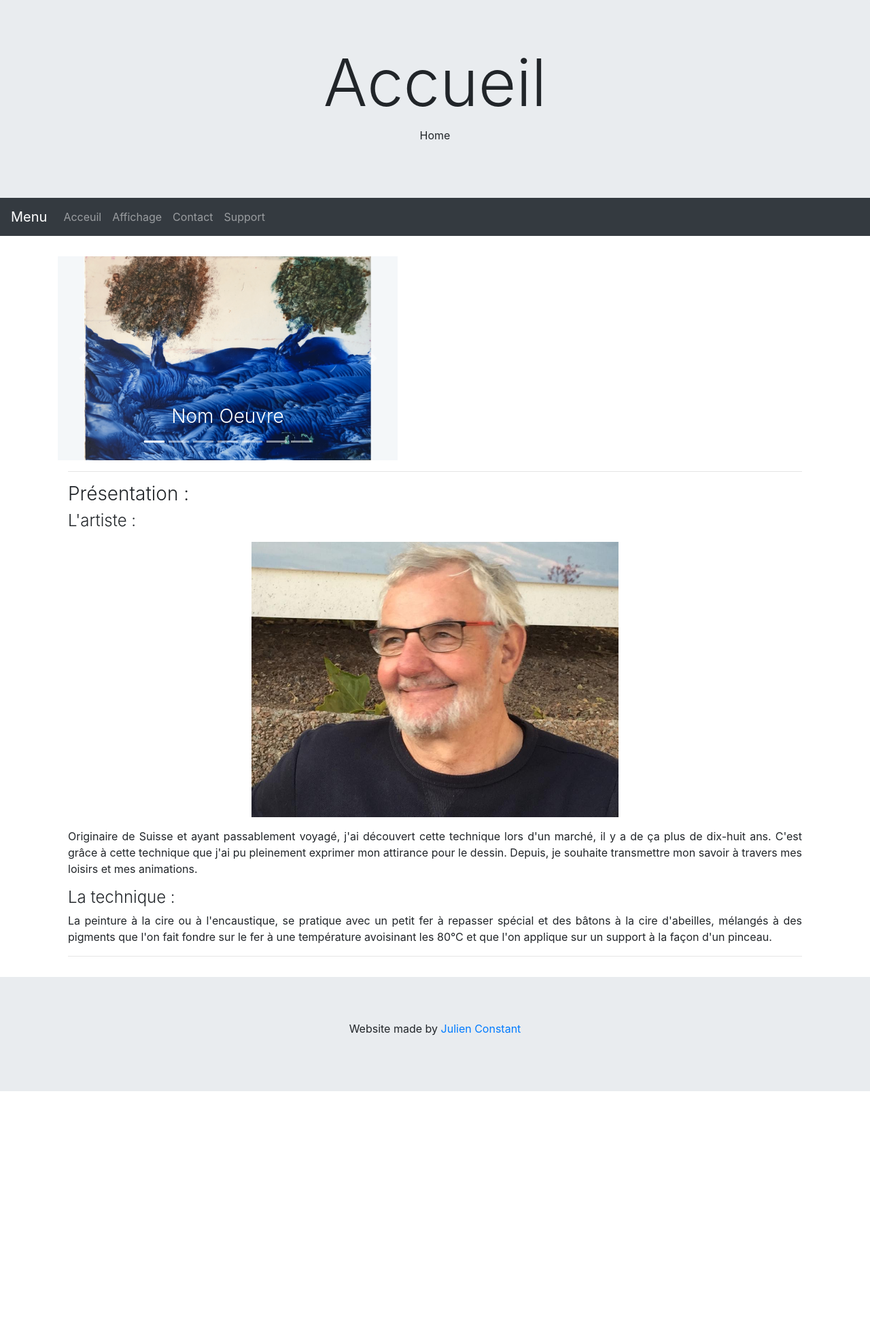
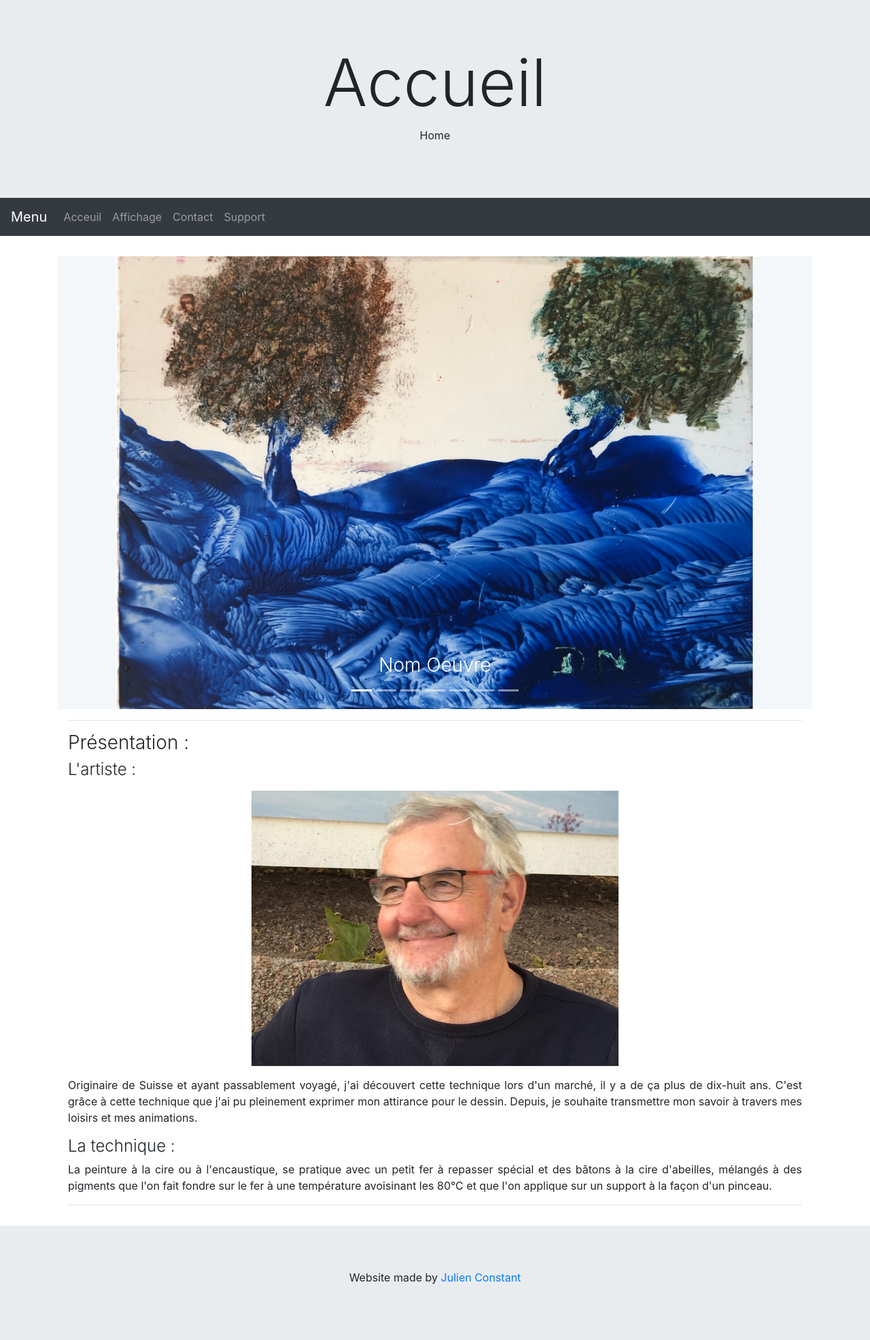
Before and after one commit to Juknum/Daniel.io, a Jekyll site: the page built from index.html, in a window 1280 px wide. Shown: the whole page at 68% size. Built offline with Jekyll 4.4.1, drawn with Linux system fonts in a browser that asks for light colours; before the commit the page ends 1605 px from its top, so only the background shows below that.

Commit message:
fix index & remove unused CSS

```diff
--- a/css/main.css
+++ b/css/main.css
@@ -98,26 +98,3 @@ h2, h3, h4, h5 {
   margin-top: 1rem;
   margin-bottom: 1rem;
 }
-
-/* Classes for images next to text */
-.links-image {
-  width: 100%;
-  margin: 0 0 15px 0;
-  border-radius: .25rem;
-}
-.links-image img {
-  border-radius: .25rem;
-}
-@media (min-width: 992px) {
-  .links-image, .links-content {
-    display: inline-block;
-  }
-  .links-image {
-    margin: 0 15px 0 0;
-    width: 500px;
-  }
-  .links-content {
-    width: calc(100% - 545px);
-    vertical-align: top;
-  }
-}
--- a/index.html
+++ b/index.html
@@ -6,7 +6,7 @@ description: Home
 
 <div class="container">
 	<div class="row">
-		<div id="demo" class="carousel slide links-image" data-ride="carousel">
+		<div id="demo" class="carousel slide" data-ride="carousel">
 
 		<!-- Indicators -->
 		<ul class="carousel-indicators">
@@ -68,11 +68,11 @@ description: Home
 		<!-- Left and right controls -->
 		<a class="carousel-control-prev" href="#demo" data-slide="prev">
 			<span class="carousel-control-prev-icon"></span>
-			<span class="sr-only">Previous</span>
+			<span class="sr-only">Précédant</span>
 		</a>
 		<a class="carousel-control-next" href="#demo" data-slide="next">
 			<span class="carousel-control-next-icon"></span>
-			<span class="sr-only">Next</span>
+			<span class="sr-only">Suivant</span>
 		</a>
 
 	  </div>
```
